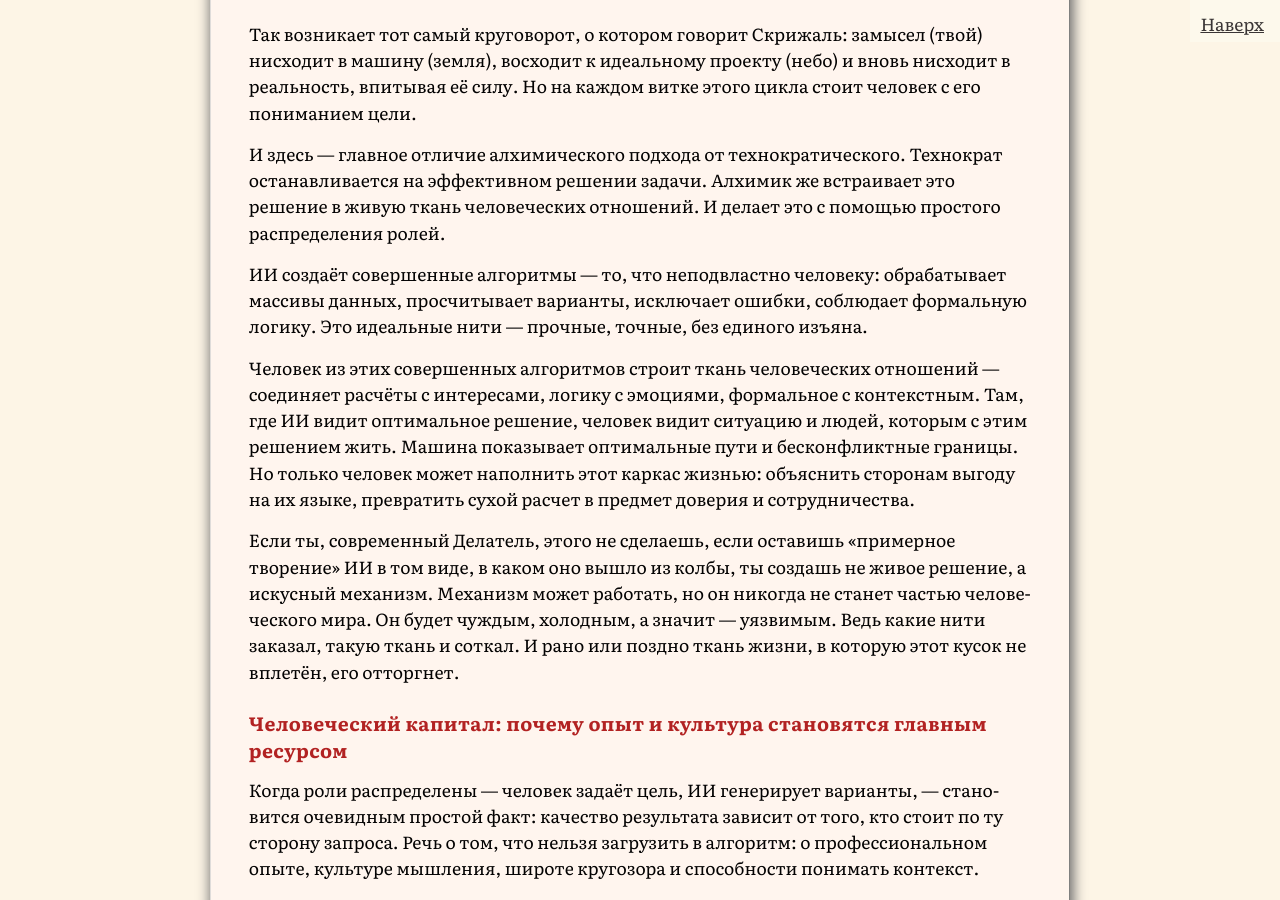
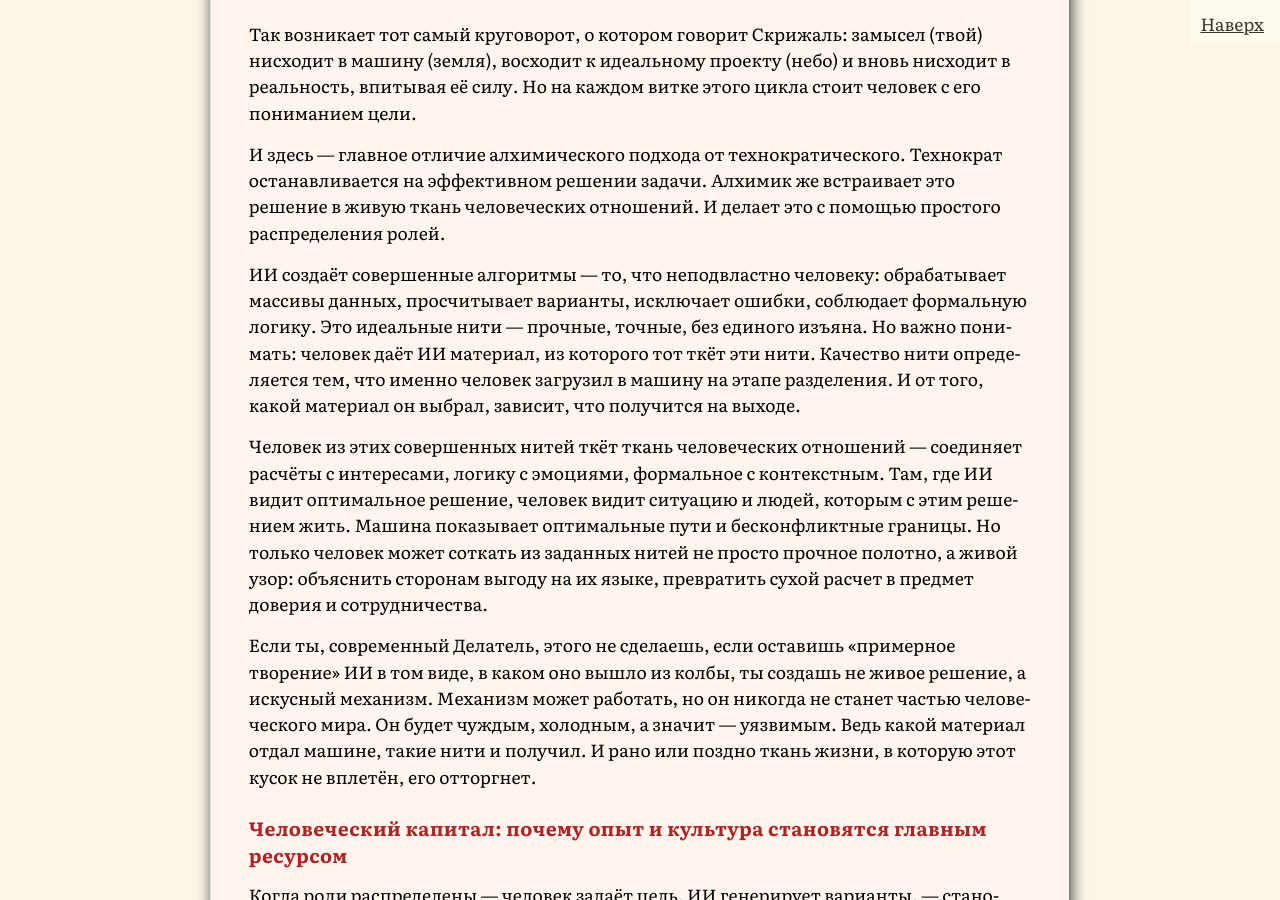
Before and after one commit to SergSi/land-use-art, a Jekyll site: the page built from _posts/2026-02-23-alhimia.md, in a window 1280 px wide and 900 px high, scrolled down 15991 px. Built offline with Jekyll 4.4.1, drawn with Linux system fonts in a browser that asks for light colours; some web fonts are replaced.

Commit message:
Update 2026-02-23-alhimia.md

```diff
--- a/_posts/2026-02-23-alhimia.md
+++ b/_posts/2026-02-23-alhimia.md
@@ -445,11 +445,11 @@ class Center self
 
 И здесь — главное отличие алхимического подхода от технократического. Технократ останавливается на эффективном решении задачи. Алхимик же встраивает это решение в живую ткань человеческих отношений. И делает это с помощью простого распределения ролей.
 
-ИИ создаёт совершенные алгоритмы — то, что неподвластно человеку: обрабатывает массивы данных, просчитывает варианты, исключает ошибки, соблюдает формальную логику. Это идеальные нити — прочные, точные, без единого изъяна.
+ИИ создаёт совершенные алгоритмы — то, что неподвластно человеку: обрабатывает массивы данных, просчитывает варианты, исключает ошибки, соблюдает формальную логику. Это идеальные нити — прочные, точные, без единого изъяна. Но важно понимать: человек даёт ИИ материал, из которого тот ткёт эти нити. Качество нити определяется тем, что именно человек загрузил в машину на этапе разделения. И от того, какой материал он выбрал, зависит, что получится на выходе.
 
-Человек из этих совершенных алгоритмов строит ткань человеческих отношений — соединяет расчёты с интересами, логику с эмоциями, формальное с контекстным. Там, где ИИ видит оптимальное решение, человек видит ситуацию и людей, которым с этим решением жить. Машина показывает оптимальные пути и бесконфликтные границы. Но только человек может наполнить этот каркас жизнью: объяснить сторонам выгоду на их языке, превратить сухой расчет в предмет доверия и сотрудничества.
+Человек из этих совершенных нитей ткёт ткань человеческих отношений — соединяет расчёты с интересами, логику с эмоциями, формальное с контекстным. Там, где ИИ видит оптимальное решение, человек видит ситуацию и людей, которым с этим решением жить. Машина показывает оптимальные пути и бесконфликтные границы. Но только человек может соткать из заданных нитей не просто прочное полотно, а живой узор: объяснить сторонам выгоду на их языке, превратить сухой расчет в предмет доверия и сотрудничества.
 
-Если ты, современный Делатель, этого не сделаешь, если оставишь «примерное творение» ИИ в том виде, в каком оно вышло из колбы, ты создашь не живое решение, а искусный механизм. Механизм может работать, но он никогда не станет частью человеческого мира. Он будет чуждым, холодным, а значит — уязвимым. Ведь какие нити заказал, такую ткань и соткал. И рано или поздно ткань жизни, в которую этот кусок не вплетён, его отторгнет.
+Если ты, современный Делатель, этого не сделаешь, если оставишь «примерное творение» ИИ в том виде, в каком оно вышло из колбы, ты создашь не живое решение, а искусный механизм. Механизм может работать, но он никогда не станет частью человеческого мира. Он будет чуждым, холодным, а значит — уязвимым. Ведь какой материал отдал машине, такие нити и получил. И рано или поздно ткань жизни, в которую этот кусок не вплетён, его отторгнет.
 
 ### Человеческий капитал: почему опыт и культура становятся главным ресурсом
 
```
